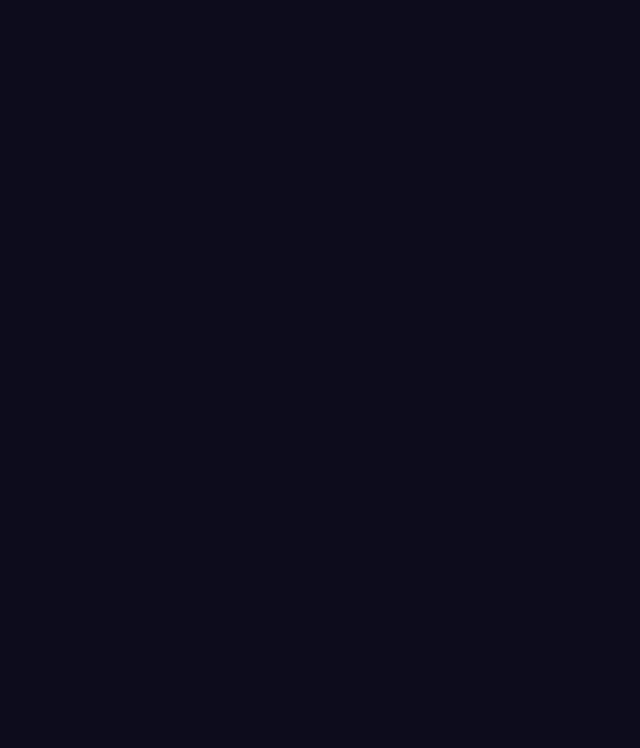
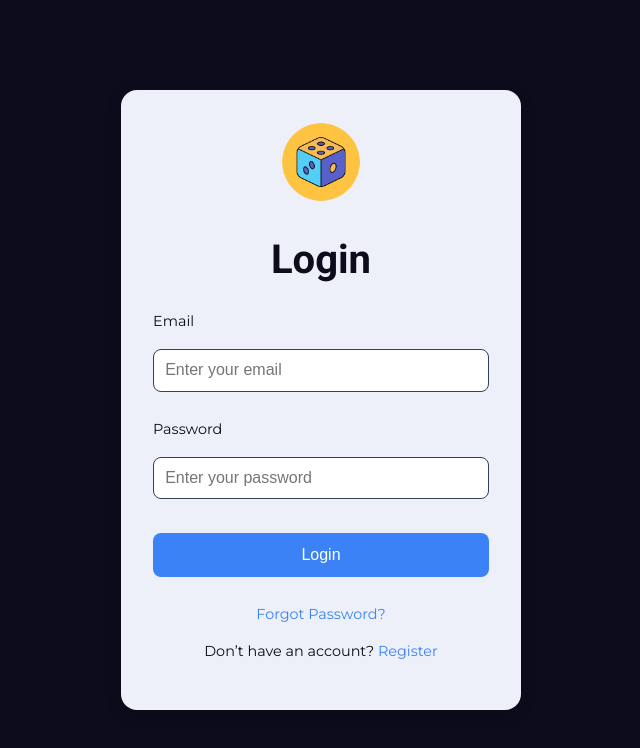
Before and after one commit to dev-nirob1/gameEvent, a Vue app: page /login in a window 1280 px wide. Before the commit this address had no page. Shown: the top 748 px of the page, without its empty margins (319-959 px from the left). Built offline with nearby package versions, Linux system fonts and the light colour scheme.

Commit message:
update login and registration

```diff
--- a/dev-dist/sw.js
+++ b/dev-dist/sw.js
@@ -82,7 +82,7 @@ define(['./workbox-54d0af47'], (function (workbox) { 'use strict';
     "revision": "3ca0b8505b4bec776b69afdba2768812"
   }, {
     "url": "index.html",
-    "revision": "0.ilmntsab3mo"
+    "revision": "0.l57pbrj216"
   }], {});
   workbox.cleanupOutdatedCaches();
   workbox.registerRoute(new workbox.NavigationRoute(workbox.createHandlerBoundToURL("index.html"), {
--- a/src/router/index.js
+++ b/src/router/index.js
@@ -1,10 +1,12 @@
+import auth_routes from '@/zems/Auth/auth_routes';
 import frontRoutes from '@zems/Front/frontRoutes';
 import { createRouter, createWebHistory } from 'vue-router'
 
 const router = createRouter({
   history: createWebHistory(import.meta.env.BASE_URL),
   routes: [
-    ...frontRoutes
+    ...frontRoutes,
+    ...auth_routes
   ]
 })
 export default router;
--- /dev/null
+++ b/src/zems/Auth/AuthLayout/AuthLayout.vue
@@ -0,0 +1,8 @@
+<script setup>
+import { RouterView } from 'vue-router';
+
+</script>
+
+<template>
+  <RouterView/>
+</template>
--- /dev/null
+++ b/src/zems/Auth/Pages/LoginPage.vue
@@ -0,0 +1,133 @@
+<template>
+  <div class="login-container">
+
+    <!-- Login Form -->
+    <form class="login-form">
+          <!-- Logo -->
+    <div class="logo">
+      <img src="/logo.png" alt="Logo" />
+    </div>
+      <h2>Login</h2>
+
+      <div class="form-group">
+        <label for="email">Email</label>
+        <input type="email" id="email" placeholder="Enter your email" required />
+      </div>
+
+      <div class="form-group">
+        <label for="password">Password</label>
+        <input type="password" id="password" placeholder="Enter your password" required />
+      </div>
+
+      <button type="submit" class="login-btn">Login</button>
+
+      <div class="links">
+        <a href="/forgot-password">Forgot Password?</a>
+        <p>
+          Don’t have an account?
+          <a href="/register">Register</a>
+        </p>
+      </div>
+    </form>
+  </div>
+</template>
+
+<style scoped>
+
+.login-container {
+  min-height: 100vh;
+  background: var(--primary-color);
+  display: flex;
+  flex-direction: column;
+  justify-content: center;
+  align-items: center;
+  padding: 1rem;
+}
+
+.logo {
+  text-align: center;
+  margin-bottom: 1.5rem;
+}
+
+.logo img {
+  width: 80px;
+  height: auto;
+}
+
+.login-form {
+  background: var(--white-color); /* White card */
+  padding: 2rem;
+  border-radius: 1rem;
+  box-shadow: 0 4px 15px rgba(0, 0, 0, 0.2);
+  width: 100%;
+  max-width: 400px;
+  color: var(--primary-color); /* Text dark for contrast */
+}
+
+.login-form h2 {
+  text-align: center;
+  margin-bottom: 1.5rem;
+  color: var(--primary-color);
+}
+
+.form-group {
+  margin-bottom: 1rem;
+}
+
+.form-group label {
+  display: block;
+  margin-bottom: 0.4rem;
+  font-size: 0.9rem;
+  color: var(--primary-color);
+}
+
+.form-group input {
+  width: 100%;
+  padding: 0.7rem;
+  border: 1px solid var(--border-color);
+  border-radius: 0.5rem;
+  background: #fff;
+  color: var(--primary-color);
+  font-size: 1rem;
+}
+
+.form-group input:focus {
+  outline: none;
+  border-color: var(--secondary-color);
+  box-shadow: 0 0 5px var(--secondary-color);
+}
+
+.login-btn {
+  width: 100%;
+  padding: 0.8rem;
+  margin-top: 0.5rem;
+  background: var(--secondary-color);
+  border: none;
+  border-radius: 0.5rem;
+  color: #fff;
+  font-size: 1rem;
+  cursor: pointer;
+  transition: 0.3s ease;
+}
+
+.login-btn:hover {
+  background: #2563eb;
+}
+
+.links {
+  margin-top: 1rem;
+  text-align: center;
+  font-size: 0.9rem;
+  color: var(--primary-color);
+}
+
+.links a {
+  color: var(--secondary-color);
+  text-decoration: none;
+  transition: 0.3s;
+}
+
+.links a:hover {
+  text-decoration: underline;
+}
+</style>
--- /dev/null
+++ b/src/zems/Auth/Pages/RegisterPage.vue
@@ -0,0 +1,154 @@
+<template>
+  <div class="register-container">
+    <!-- Logo -->
+    <div class="logo">
+      <img src="/logo.png" alt="Logo" />
+    </div>
+
+    <!-- Registration Form -->
+    <form class="register-form">
+      <h2>Create Account</h2>
+
+      <div class="form-group">
+        <label for="name">Full Name</label>
+        <input type="text" id="name" placeholder="Enter your full name" required />
+      </div>
+
+      <div class="form-group">
+        <label for="email">Email</label>
+        <input type="email" id="email" placeholder="Enter your email" required />
+      </div>
+
+      <div class="form-group">
+        <label for="phone">Phone Number</label>
+        <input type="tel" id="phone" placeholder="Enter your phone number" required />
+      </div>
+
+      <div class="form-group">
+        <label for="password">Password</label>
+        <input type="password" id="password" placeholder="Create a password" required />
+      </div>
+
+      <div class="form-group">
+        <label for="confirm-password">Confirm Password</label>
+        <input type="password" id="confirm-password" placeholder="Re-enter password" required />
+      </div>
+
+      <button type="submit" class="register-btn">Register</button>
+
+      <div class="links">
+        <p>
+          Already have an account?
+          <a href="/login">Login</a>
+        </p>
+      </div>
+    </form>
+  </div>
+</template>
+
+<style scoped>
+:root {
+  --primary-color: #0c0c1d;
+  --secondary-color: #3b82f6;
+  --alternative-color: #1e3a8a;
+  --white-color: #edf0f9;
+  --border-color: #334155;
+}
+
+.register-container {
+  min-height: 100vh;
+  background: var(--primary-color);
+  display: flex;
+  flex-direction: column;
+  justify-content: center;
+  align-items: center;
+  padding: 1rem;
+}
+
+.logo {
+  text-align: center;
+  margin-bottom: 1.5rem;
+}
+
+.logo img {
+  width: 80px;
+  height: auto;
+}
+
+.register-form {
+  background: var(--white-color);
+  padding: 2rem;
+  border-radius: 1rem;
+  box-shadow: 0 4px 15px rgba(0, 0, 0, 0.2);
+  width: 100%;
+  max-width: 450px;
+  color: var(--primary-color);
+}
+
+.register-form h2 {
+  text-align: center;
+  margin-bottom: 1.5rem;
+  color: var(--primary-color);
+}
+
+.form-group {
+  margin-bottom: 1rem;
+}
+
+.form-group label {
+  display: block;
+  margin-bottom: 0.4rem;
+  font-size: 0.9rem;
+  color: var(--primary-color);
+}
+
+.form-group input {
+  width: 100%;
+  padding: 0.7rem;
+  border: 1px solid var(--border-color);
+  border-radius: 0.5rem;
+  background: #fff;
+  color: var(--primary-color);
+  font-size: 1rem;
+}
+
+.form-group input:focus {
+  outline: none;
+  border-color: var(--secondary-color);
+  box-shadow: 0 0 5px var(--secondary-color);
+}
+
+.register-btn {
+  width: 100%;
+  padding: 0.8rem;
+  margin-top: 0.5rem;
+  background: var(--secondary-color);
+  border: none;
+  border-radius: 0.5rem;
+  color: #fff;
+  font-size: 1rem;
+  cursor: pointer;
+  transition: 0.3s ease;
+}
+
+.register-btn:hover {
+  background: #2563eb;
+}
+
+.links {
+  margin-top: 1rem;
+  text-align: center;
+  font-size: 0.9rem;
+  color: var(--primary-color);
+}
+
+.links a {
+  color: var(--secondary-color);
+  text-decoration: none;
+  transition: 0.3s;
+}
+
+.links a:hover {
+  text-decoration: underline;
+}
+</style>
--- /dev/null
+++ b/src/zems/Auth/auth_routes.js
@@ -0,0 +1,25 @@
+import AuthLayout from "./AuthLayout/AuthLayout.vue";
+import LoginPage from "./Pages/LoginPage.vue";
+import RegisterPage from "./Pages/RegisterPage.vue";
+
+export default [
+  {
+    path:'/login',
+    name:'AuthLogin',
+    component: AuthLayout,
+    meta: {auth: false},
+    redirect:'/',
+    children:[
+      {
+        path: '/login',
+        name: 'login',
+        component: LoginPage
+      },
+      {
+        path: '/register',
+        name: 'register',
+        component: RegisterPage
+      }
+    ]
+  }
+]
```
Also changed, not shown: vite.config.js (+14 -1 lines).
